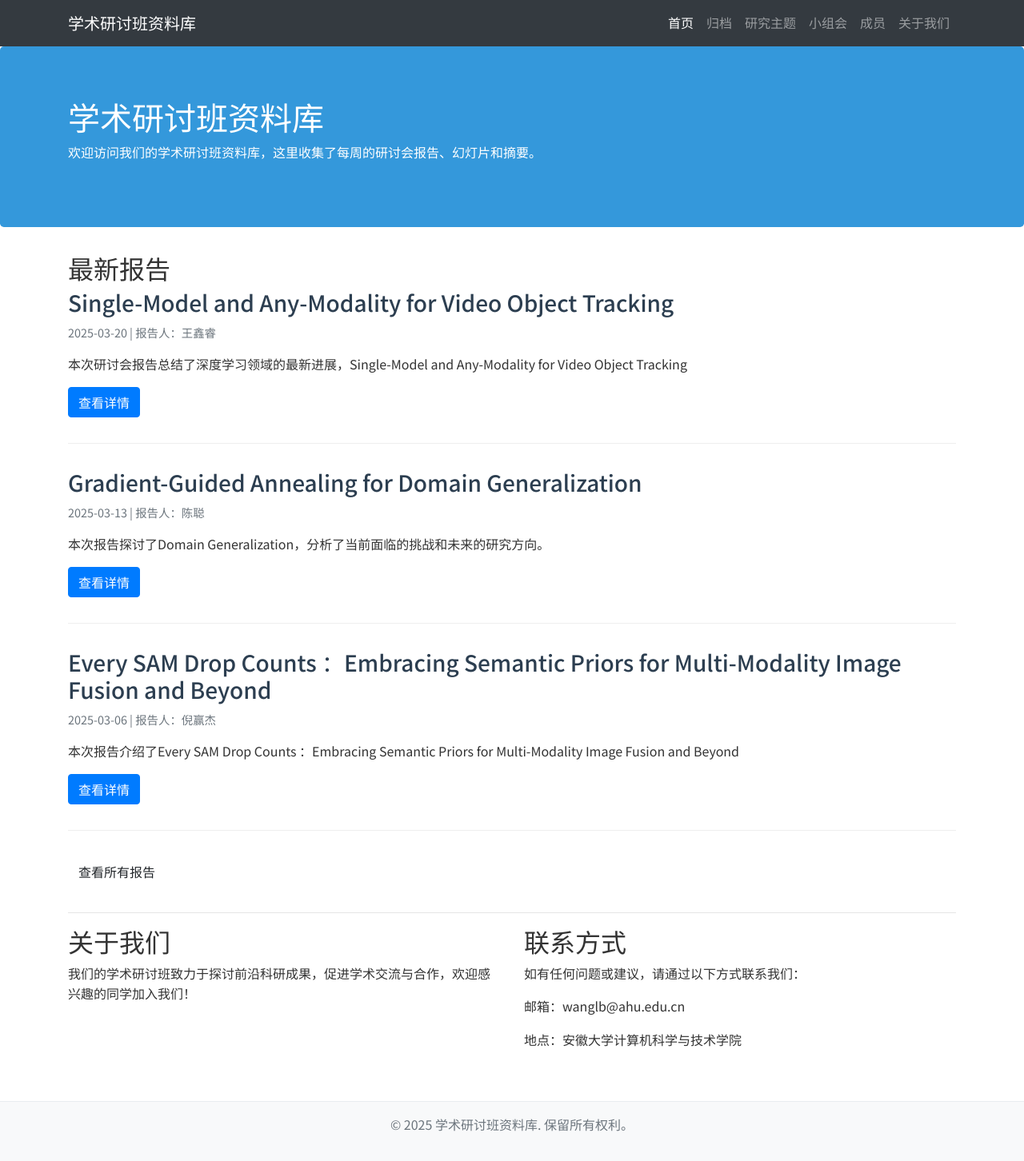
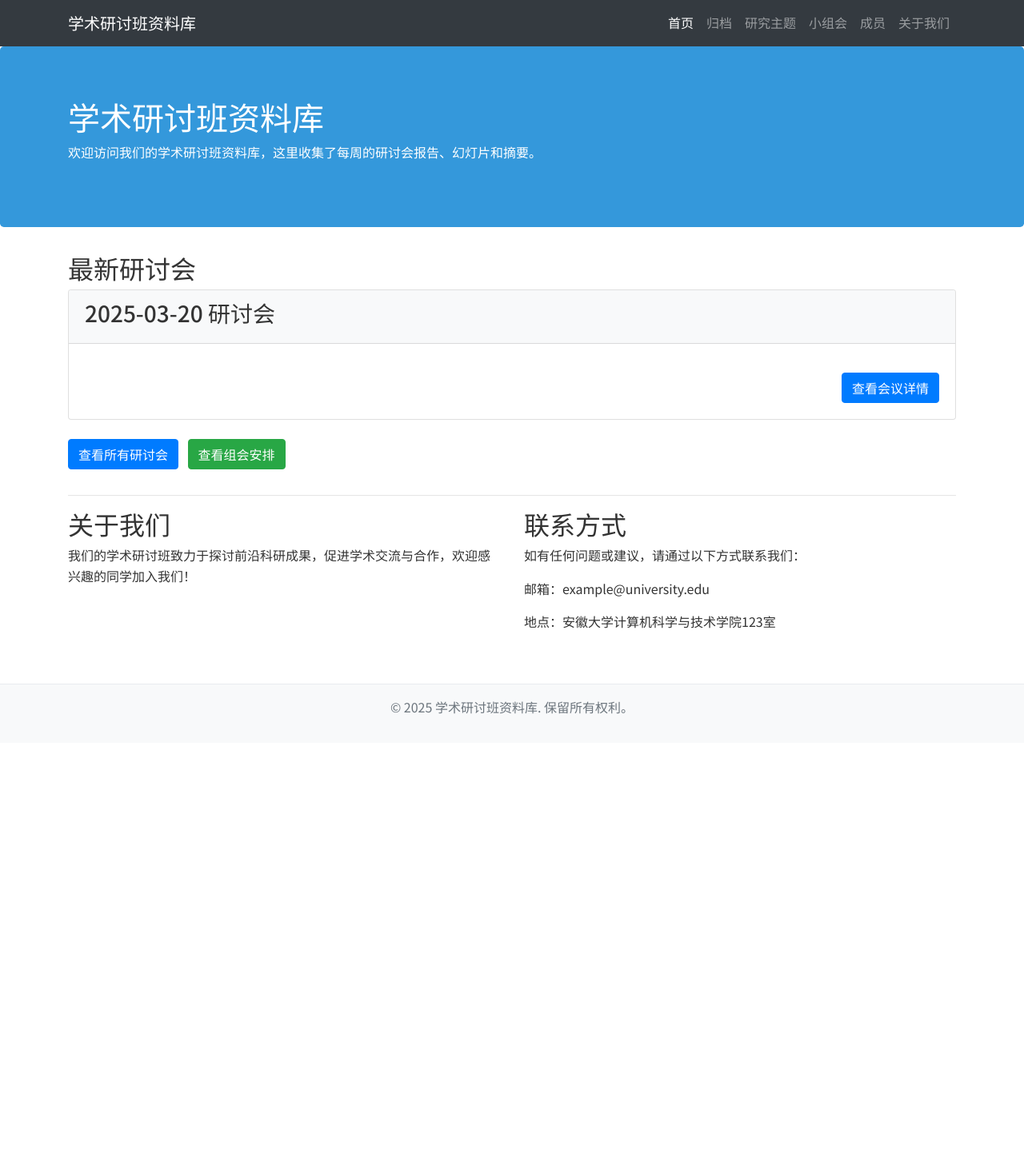
Before and after one commit to wushixuan238/ahu-seminar, a Jekyll site: the page built from index.html, in a window 1280 px wide. Shown: the whole page at 80% size. Built offline with Jekyll 4.4.1, drawn with Linux system fonts in a browser that asks for light colours; after the commit the page ends 929 px from its top, so only the background shows below that.

Commit message:
feat: init project

```diff
--- a/_includes/meeting-data.html
+++ b/_includes/meeting-data.html
@@ -34,6 +34,7 @@
 {% assign spring_meeting1 = spring_meeting1 | push: "2025-03-26" %}
 {% assign spring_meeting1 = spring_meeting1 | push: "2025年03月26日" %}
 {% assign spring_meeting1 = spring_meeting1 | push: meeting_20250326 %}
+
 {% assign spring_2025_meetings = spring_2025_meetings | push: spring_meeting1 %}
 
 
--- a/index.html
+++ b/index.html
@@ -13,20 +13,38 @@
 <div class="container">
     <div class="row">
         <div class="col-md-12">
-            <h2>最新报告</h2>
-            <ul class="post-list">
-                {% for post in site.posts limit:5 %}
-                <li>
-                    <h3>
-                        <a class="post-link" href="{{ post.url | prepend: site.baseurl }}">{{ post.title }}</a>
-                    </h3>
-                    <span class="post-meta">{{ post.date | date: "%Y-%m-%d" }} | 报告人：{{ post.author }}</span>
-                    <p>{{ post.excerpt }}</p>
-                    <a href="{{ post.url | prepend: site.baseurl }}" class="btn btn-primary">查看详情</a>
-                </li>
-                {% endfor %}
-            </ul>
-            <p><a href="/ahu-seminar/archives/" class="btn btn-default">查看所有报告</a></p>
+            <h2>最新研讨会</h2>
+            {% for post in site.posts limit:1 %}
+            <div class="card mb-4">
+                <div class="card-header bg-light">
+                    <h3>{{ post.date | date: "%Y-%m-%d" }} 研讨会</h3>
+                </div>
+                <div class="card-body">
+                    <div class="row">
+                        {% for presentation in post.presentations %}
+                        <div class="col-md-6 mb-4">
+                            <div class="card h-100">
+                                <div class="card-body">
+                                    <h4 class="card-title">{{ presentation.title }}</h4>
+                                    <p class="card-text text-muted">报告人：{{ presentation.presenter }} | {{ presentation.venue }}</p>
+                                    {% if presentation.paper_url %}
+                                    <a href="{{ presentation.paper_url }}" class="btn btn-sm btn-outline-secondary" target="_blank">论文</a>
+                                    {% endif %}
+                                    {% if presentation.slides_url %}
+                                    <a href="{{ presentation.slides_url }}" class="btn btn-sm btn-outline-secondary" target="_blank">幻灯片</a>
+                                    {% endif %}
+                                </div>
+                            </div>
+                        </div>
+                        {% endfor %}
+                    </div>
+                    <div class="text-right mt-3">
+                        <a href="{{ post.url | prepend: site.baseurl }}" class="btn btn-primary">查看会议详情</a>
+                    </div>
+                </div>
+            </div>
+            {% endfor %}
+            <p><a href="/ahu-seminar/archives/" class="btn btn-primary">查看所有研讨会</a> <a href="/ahu-seminar/meetings/" class="btn btn-success ml-2">查看组会安排</a></p>
         </div>
     </div>
 
@@ -40,8 +58,8 @@
         <div class="col-md-6">
             <h2>联系方式</h2>
             <p>如有任何问题或建议，请通过以下方式联系我们：</p>
-            <p>邮箱：wanglb@ahu.edu.cn</p>
-            <p>地点：安徽大学计算机科学与技术学院</p>
+            <p>邮箱：example@university.edu</p>
+            <p>地点：安徽大学计算机科学与技术学院123室</p>
         </div>
     </div>
 </div>
```
Also changed, not shown: _meetings/fall-2024-12-19.md (deleted, +0 -30 lines), _meetings/spring-2025-03-13.md (deleted, +0 -30 lines), _meetings/spring-2025-03-20.md (deleted, +0 -30 lines).
